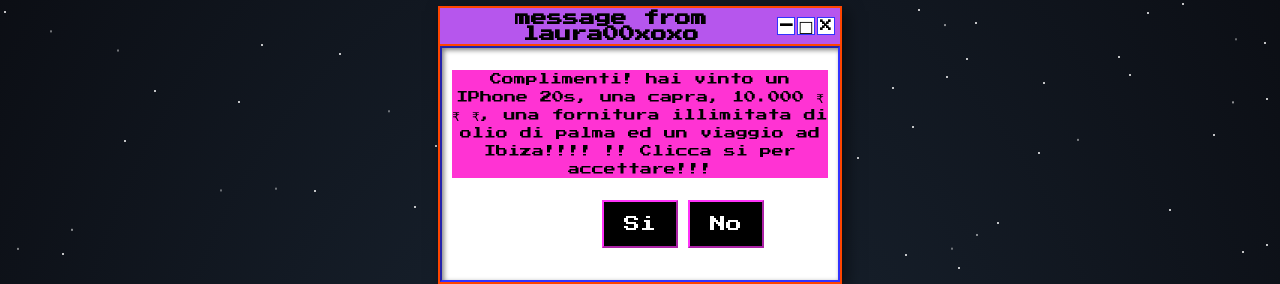
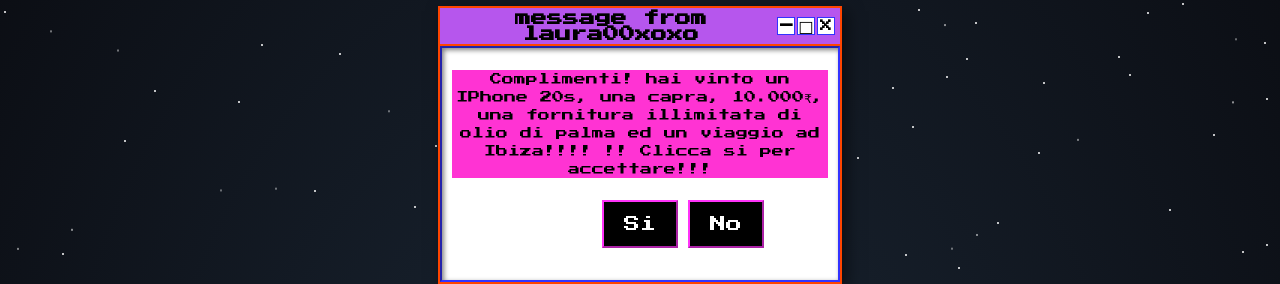
Before and after one commit to Michijiz/Congratulation, a plain HTML site: page index.html in a window 1280 px wide. Shown: the part 255-539 px from the top of the page. Drawn offline with Linux system fonts and the light colour scheme; some packages are replaced by stand-ins of ours; a script that the page names is missing.

Commit message:
Update index.html

```diff
--- a/index.html
+++ b/index.html
@@ -155,7 +155,7 @@
       </div>
       <div class="content">
         <p class="flashing-text">
-          Complimenti! hai vinto un IPhone 20s, una capra, 10.000 ₹ ₹ ₹, una
+          Complimenti! hai vinto un IPhone 20s, una capra, 10.000₹, una
           fornitura illimitata di olio di palma ed un viaggio ad Ibiza!!!! !!
           Clicca si per accettare!!!
         </p>
```
